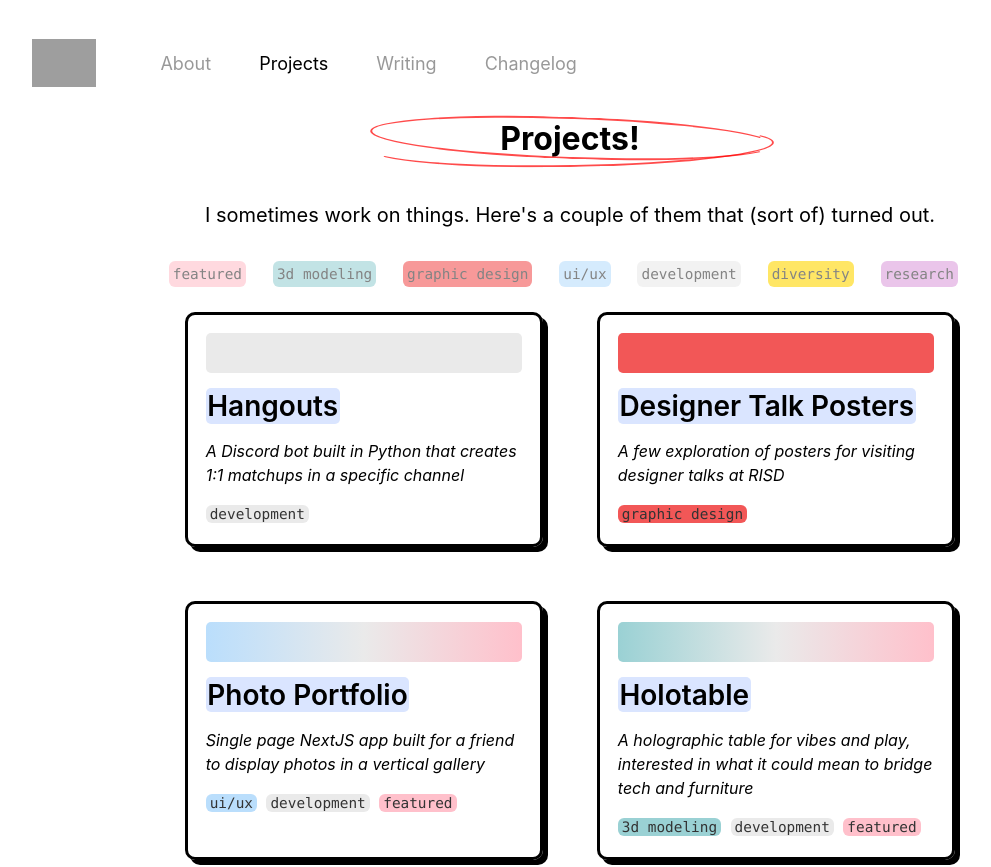
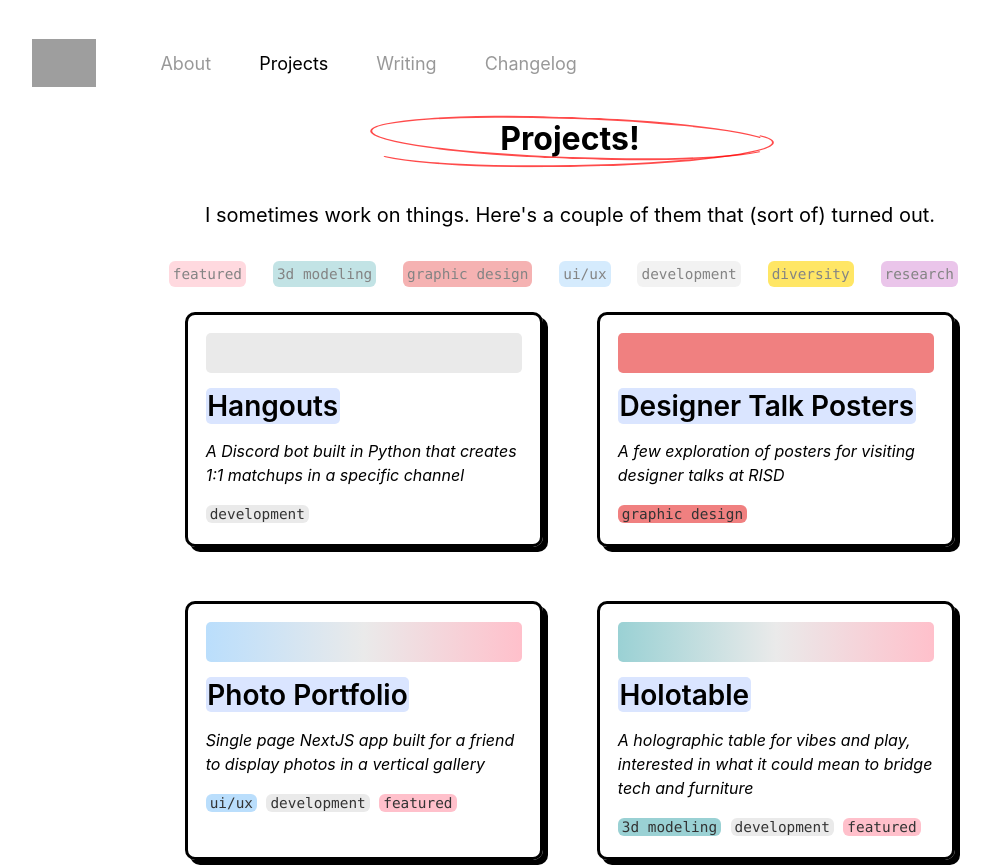
Before and after one commit to zhaovan/personal-site, a Next.js app: page /projects in a window 1280 px wide. Shown: the top 867 px of the page, without its empty margins (70-1061 px from the left). Built offline with nearby package versions, Linux system fonts and the light colour scheme; grey boxes are pictures that could not be loaded; a web font is replaced by a local one.

Commit message:
fix red color for acessibility

```diff
--- a/pages/projects.js
+++ b/pages/projects.js
@@ -23,7 +23,7 @@ const tagToColors = {
   diversity: "#ffd700",
   research: "#DDA0DD",
   development: "#eaeaea",
-  "graphic design": "#f25757",
+  "graphic design": "#F08080",
 };
 
 function setProjectStyle(tag) {
--- a/styles/Projects.module.css
+++ b/styles/Projects.module.css
@@ -99,7 +99,7 @@
 
 .graphicDesign {
   /* copper crayola */
-  background-color: #f25757;
+  background-color: #f08080;
   color: #333;
 }
 
```
